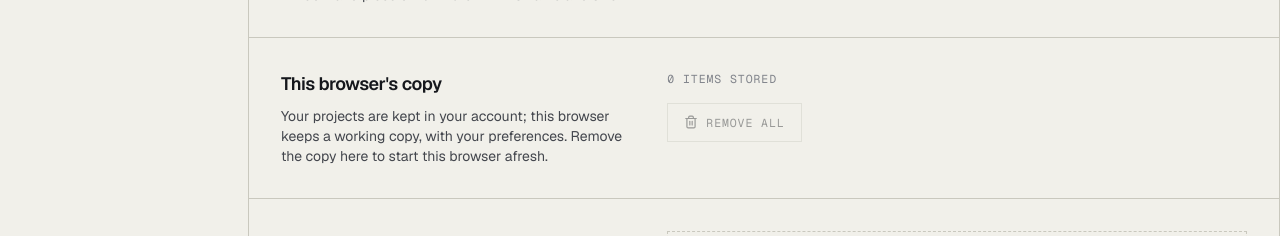
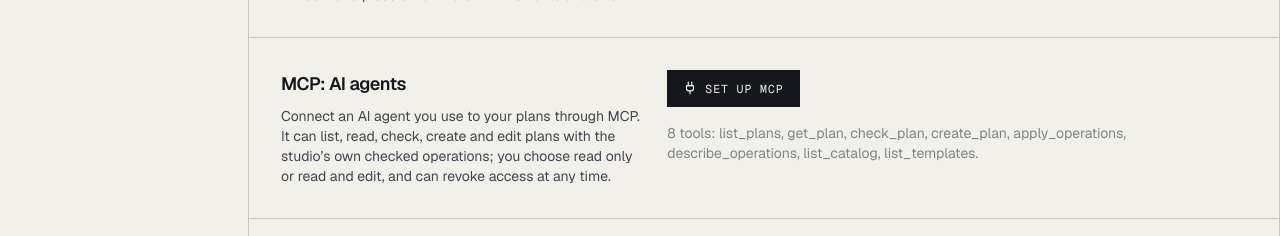
Before and after one commit to Shashank-U-04/Clavis, a Next.js app: page /settings in a window 1280 px wide. Shown: the part 990-1226 px from the top of the page. Built offline with nearby package versions, Linux system fonts and the light colour scheme; no server answers.

Commit message:
Settings: MCP section with a Set up MCP button

```diff
--- a/src/components/app/SettingsPanel.tsx
+++ b/src/components/app/SettingsPanel.tsx
@@ -7,7 +7,9 @@
  */
 
 import { useEffect, useState } from "react";
-import { Trash2 } from "lucide-react";
+import { Plug, Trash2 } from "lucide-react";
+import { McpButton } from "@/components/mcp/McpButton";
+import { MCP_TOOLS } from "@/components/mcp/McpPanel";
 import { ReportDownload } from "./ReportDownload";
 import { authConfigured } from "@/lib/auth/config";
 import { ALL_VIEWS, countViews, readTheme, readViews, toggleView, type ThemePref, type ViewKey, type Views } from "@/studio/views";
@@ -168,6 +170,15 @@ export function SettingsPanel() {
         <ReportDownload />
       </Row>
 
+      <Row title="MCP: AI agents" text="Connect an AI agent you use to your plans through MCP. It can list, read, check, create and edit plans with the studio’s own checked operations; you choose read only or read and edit, and can revoke access at any time.">
+        <div id="mcp" className="grid gap-4">
+          <McpButton className="label flex items-center gap-2 justify-self-start bg-ink px-4 py-2.5 text-paper hover:bg-marker">
+            <Plug size={14} aria-hidden="true" /> Set up MCP
+          </McpButton>
+          <p className="text-sm text-ink-3">{MCP_TOOLS.length} tools: {MCP_TOOLS.map(([k]) => k).join(", ")}.</p>
+        </div>
+      </Row>
+
       <Row title="This browser's copy" text="Your projects are kept in your account; this browser keeps a working copy, with your preferences. Remove the copy here to start this browser afresh.">
         <p className="label text-ink-3">{keys.length} item{keys.length === 1 ? "" : "s"} stored</p>
         <div className="mt-4 flex flex-wrap gap-2">
```
